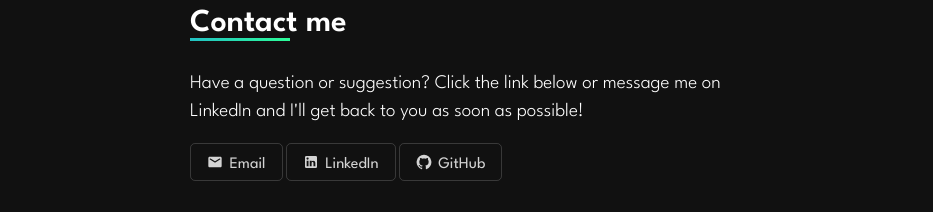
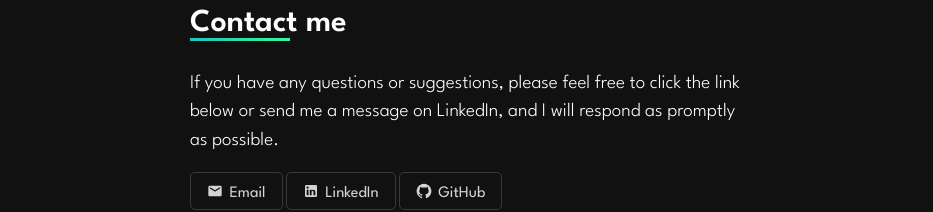
Before and after one commit to colinstoutt/portfolio_colin-stoutt, a Next.js app: page / in a window 1280 px wide. Shown: the part 3140-3352 px from the top of the page, without its empty margins (173-1106 px from the left). Built offline with nearby package versions, Linux system fonts and the light colour scheme.

Commit message:
change contact message

```diff
--- a/src/components/Contact.jsx
+++ b/src/components/Contact.jsx
@@ -10,8 +10,9 @@ const Contact = () => {
         Contact me<div className="line"></div>
       </h1>
       <p>
-        Have a question or suggestion? Click the link below or message me on
-        LinkedIn and I&apos;ll get back to you as soon as possible!
+        If you have any questions or suggestions, please feel free to click the
+        link below or send me a message on LinkedIn, and I will respond as
+        promptly as possible.
       </p>
       <div className="contact__btns">
         <a href="mailto: colin.stoutt22@gmail.com" className="contact__btn">
```
